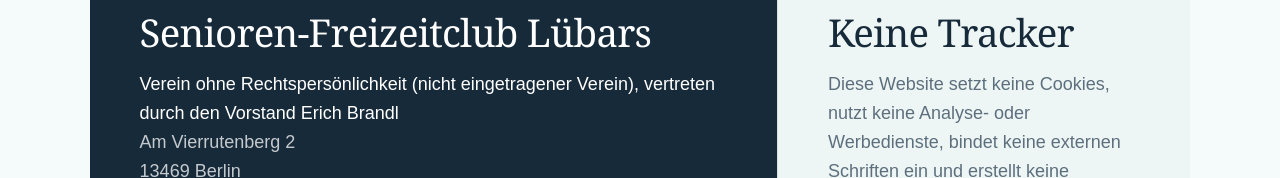
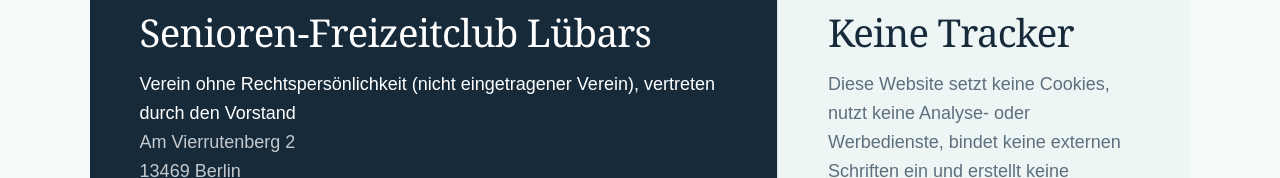
Before and after one commit to eb58/senioren-luebars.berlin, a Next.js app: page /datenschutz in a window 1280 px wide. Shown: the part 684-862 px from the top of the page. Built offline with nearby package versions, Linux system fonts and the light colour scheme.

Commit message:
Vorstandsangabe auf Website vereinheitlichen

```diff
--- a/app/datenschutz/page.tsx
+++ b/app/datenschutz/page.tsx
@@ -28,7 +28,7 @@ const DatenschutzPage = () => (
         <section className="legal-section legal-contact-card">
           <p className="eyebrow">Verantwortlicher im Sinne der DSGVO</p>
           <h2>Senioren-Freizeitclub Lübars</h2>
-          <p>Verein ohne Rechtspersönlichkeit (nicht eingetragener Verein), vertreten durch den Vorstand Erich Brandl</p>
+          <p>Verein ohne Rechtspersönlichkeit (nicht eingetragener Verein), vertreten durch den Vorstand</p>
           <address>Am Vierrutenberg 2<br />13469 Berlin</address>
           <dl>
             <div><dt>Telefon</dt><dd><a href="tel:+49304024485">(030) 402 44 85</a></dd></div>
--- a/app/page.tsx
+++ b/app/page.tsx
@@ -209,7 +209,7 @@ export default function Home() {
         <div><strong>Kontakt</strong><Link href="/mitglied-werden">Mitglied werden</Link><a href="tel:+49304024485">(030) 402 44 85</a><a href="mailto:vorstand@senioren-luebars.berlin">E-Mail schreiben</a><Link href="/impressum">Impressum</Link></div>
         <div className="footer-bottom">
           <span>© 2026 Freizeitstätte Lübars</span>
-          <span>Verantwortlich: Erich Brandl · Am Vierrutenberg 2 · 13469 Berlin</span>
+          <span>Verantwortlich: Vorstand · Am Vierrutenberg 2 · 13469 Berlin</span>
           <Link href="/datenschutz">Datenschutz</Link>
         </div>
       </footer>
```
